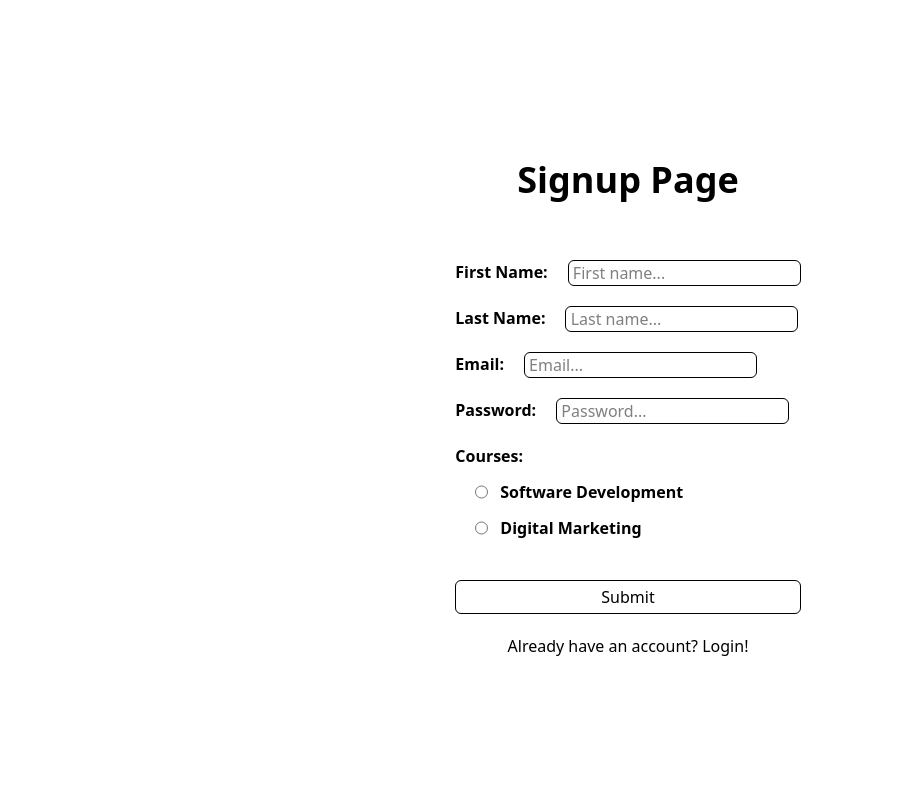
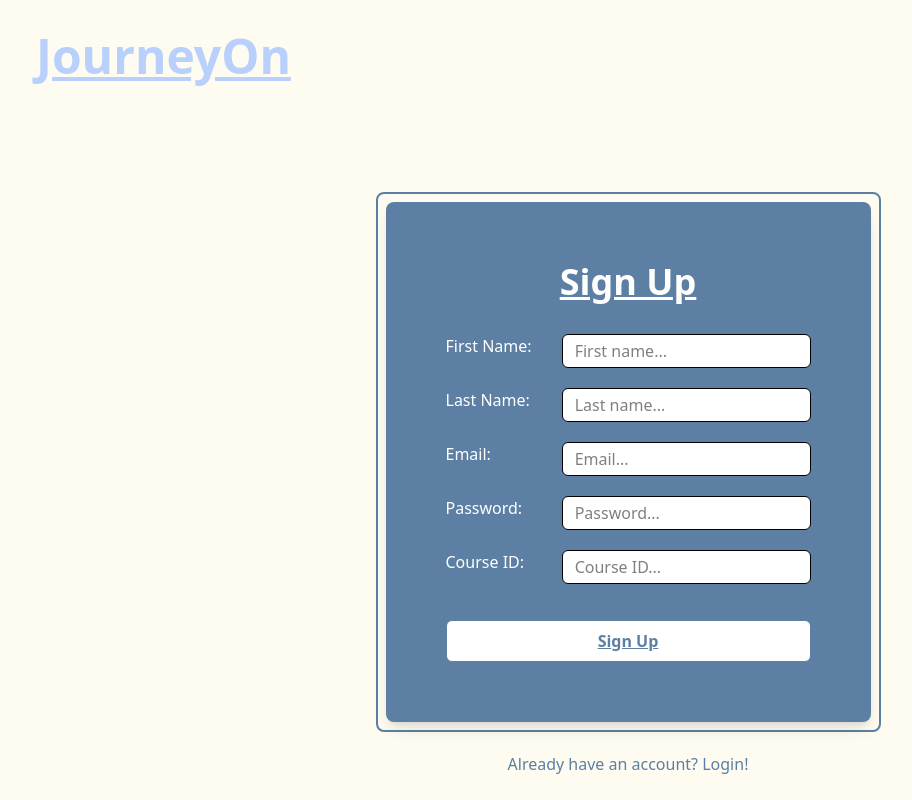
Before and after one commit to shaquillekiragu/journeyon-frontend, a React (Vite) app: page /signup in a window 1280 px wide. Shown: the whole page, without its empty margins (12-924 px from the left). Built offline with nearby package versions, Linux system fonts and the light colour scheme.

Commit message:
signup container

```diff
--- a/src/pages/SignupPage.tsx
+++ b/src/pages/SignupPage.tsx
@@ -1,6 +1,7 @@
 import React from "react";
 import { useState } from "react";
 import { useNavigate, Link } from "react-router-dom";
+import Header from "../components/Header";
 
 interface INewAccount {
   id: number;
@@ -55,12 +56,31 @@ export default function SignupPage(): React.ReactElement {
   }
 
   return (
-    <main className="flex flex-col justify-center items-center gap-5 mt-[20vh]">
-      <h1 className="text-4xl text-center font-semibold mb-10">Signup Page</h1>
+    <div className="min-h-screen" style={{ backgroundColor: "#fefbf1" }}>
+      <Header size="large" />
+      <main className="flex flex-col justify-center items-center gap-5 mt-[10vh]">
+        <div
+          className="p-2 rounded-lg"
+          style={{
+            border: "2px solid #5c7fa3",
+          }}
+        >
+          <div
+            className="p-15 rounded-lg shadow-lg"
+            style={{
+              backgroundColor: "#5c7fa3",
+            }}
+          >
+            <h1 className="text-4xl text-center font-semibold mb-8 text-white text-decoration-line: underline">
+              Sign Up
+            </h1>
 
             <form onSubmit={handleSubmit} className="flex flex-col gap-5">
               <div className="flex gap-5">
-          <label htmlFor="firstName" className="font-semibold">
+                <label
+                  htmlFor="firstName"
+                  className="font-normal text-white w-24"
+                >
                   First Name:
                 </label>
                 <input
@@ -70,7 +90,7 @@ export default function SignupPage(): React.ReactElement {
                   placeholder=" First name..."
                   value={firstName}
                   required
-            className="border rounded-md"
+                  className="border bg-white rounded-md px-2 py-1"
                   onChange={(event) => {
                     setFirstName(event.target.value);
                   }}
@@ -78,7 +98,10 @@ export default function SignupPage(): React.ReactElement {
               </div>
 
               <div className="flex gap-5">
-          <label htmlFor="lastName" className="font-semibold">
+                <label
+                  htmlFor="lastName"
+                  className="font-normal text-white w-24"
+                >
                   Last Name:
                 </label>
                 <input
@@ -88,7 +111,7 @@ export default function SignupPage(): React.ReactElement {
                   placeholder=" Last name..."
                   value={lastName}
                   required
-            className="border rounded-md"
+                  className="border bg-white rounded-md px-2 py-1"
                   onChange={(event) => {
                     setLastName(event.target.value);
                   }}
@@ -96,7 +119,7 @@ export default function SignupPage(): React.ReactElement {
               </div>
 
               <div className="flex gap-5">
-          <label htmlFor="email" className="font-semibold">
+                <label htmlFor="email" className="font-normal text-white w-24">
                   Email:
                 </label>
                 <input
@@ -106,7 +129,7 @@ export default function SignupPage(): React.ReactElement {
                   placeholder=" Email..."
                   value={email}
                   required
-            className="border rounded-md"
+                  className="border bg-white rounded-md px-2 py-1"
                   onChange={(event) => {
                     setEmail(event.target.value);
                   }}
@@ -114,7 +137,10 @@ export default function SignupPage(): React.ReactElement {
               </div>
 
               <div className="flex gap-5">
-          <label htmlFor="password" className="font-semibold">
+                <label
+                  htmlFor="password"
+                  className="font-normal text-white w-24"
+                >
                   Password:
                 </label>
                 <input
@@ -124,43 +150,32 @@ export default function SignupPage(): React.ReactElement {
                   placeholder=" Password..."
                   value={password}
                   required
-            className="border rounded-md"
+                  className="border bg-white rounded-md px-2 py-1"
                   onChange={(event) => {
                     setPassword(event.target.value);
                   }}
                 />
               </div>
 
-        <div className="flex flex-col gap-3">
-          <h3 className="font-semibold">Courses:</h3>
-
-          <div className="flex gap-3 ml-5">
+              <div className="flex gap-5">
+                <label
+                  htmlFor="courseId"
+                  className="font-normal text-white w-24"
+                >
+                  Course ID:
+                </label>
                 <input
-              id="software-development"
-              name="course"
-              type="radio"
-              className="border rounded-md"
+                  id="courseId"
+                  name="courseId"
+                  type="text"
+                  placeholder=" Course ID..."
+                  required
+                  className="border bg-white rounded-md px-2 py-1"
                 />
-            <label htmlFor="software-development" className="font-semibold">
-              Software Development
-            </label>
-          </div>
-
-          <div className="flex gap-3 ml-5">
-            <input
-              id="digital-marketing"
-              name="course"
-              type="radio"
-              className="border rounded-md"
-            />
-            <label htmlFor="digital-marketing" className="font-semibold">
-              Digital Marketing
-            </label>
-          </div>
               </div>
 
               <p
-          className={`text-red-600 text-center mb-4 ${
+                className={`text-red-300 text-center mb-4 ${
                   showError ? "visible" : "hidden"
                 }`}
               >
@@ -169,17 +184,21 @@ export default function SignupPage(): React.ReactElement {
 
               <button
                 type="submit"
-          className="border rounded-md mt-5 p-1 hover:cursor-pointer"
+                className="bg-white text-[#5c7fa3] font-semibold border rounded-md mt-4 p-2 hover:bg-gray-100 hover:cursor-pointer transition-colors duration-200 text-decoration-line: underline"
               >
-          Submit
+                Sign Up
               </button>
             </form>
-      <p>
+          </div>
+        </div>
+
+        <p className="text-[#5c7fa3]">
           Already have an account?{" "}
           <Link to="/login" className="hover:underline">
             Login!
           </Link>
         </p>
       </main>
+    </div>
   );
 }
```
Lines whose indentation alone changed are shown as unchanged.
